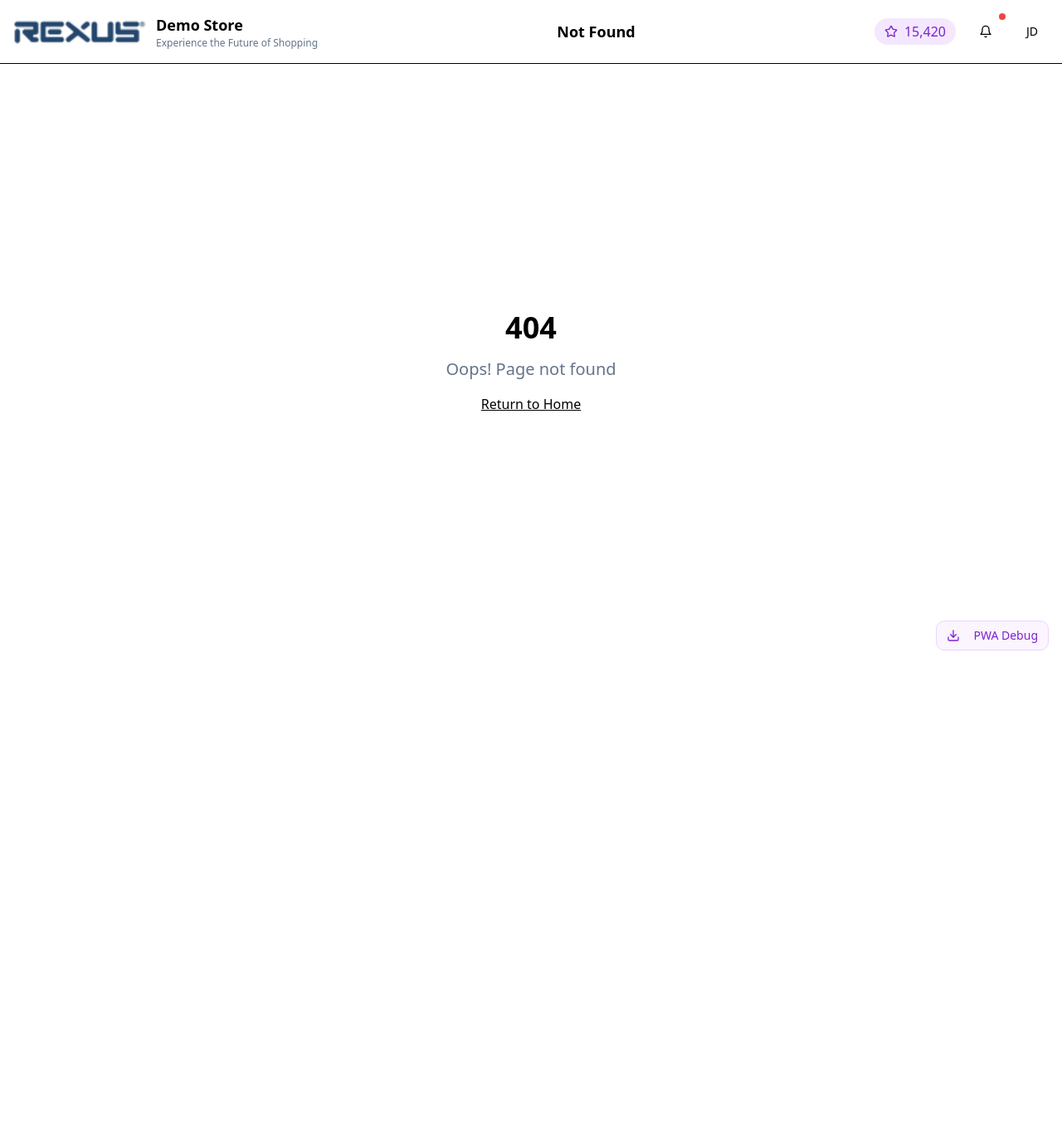
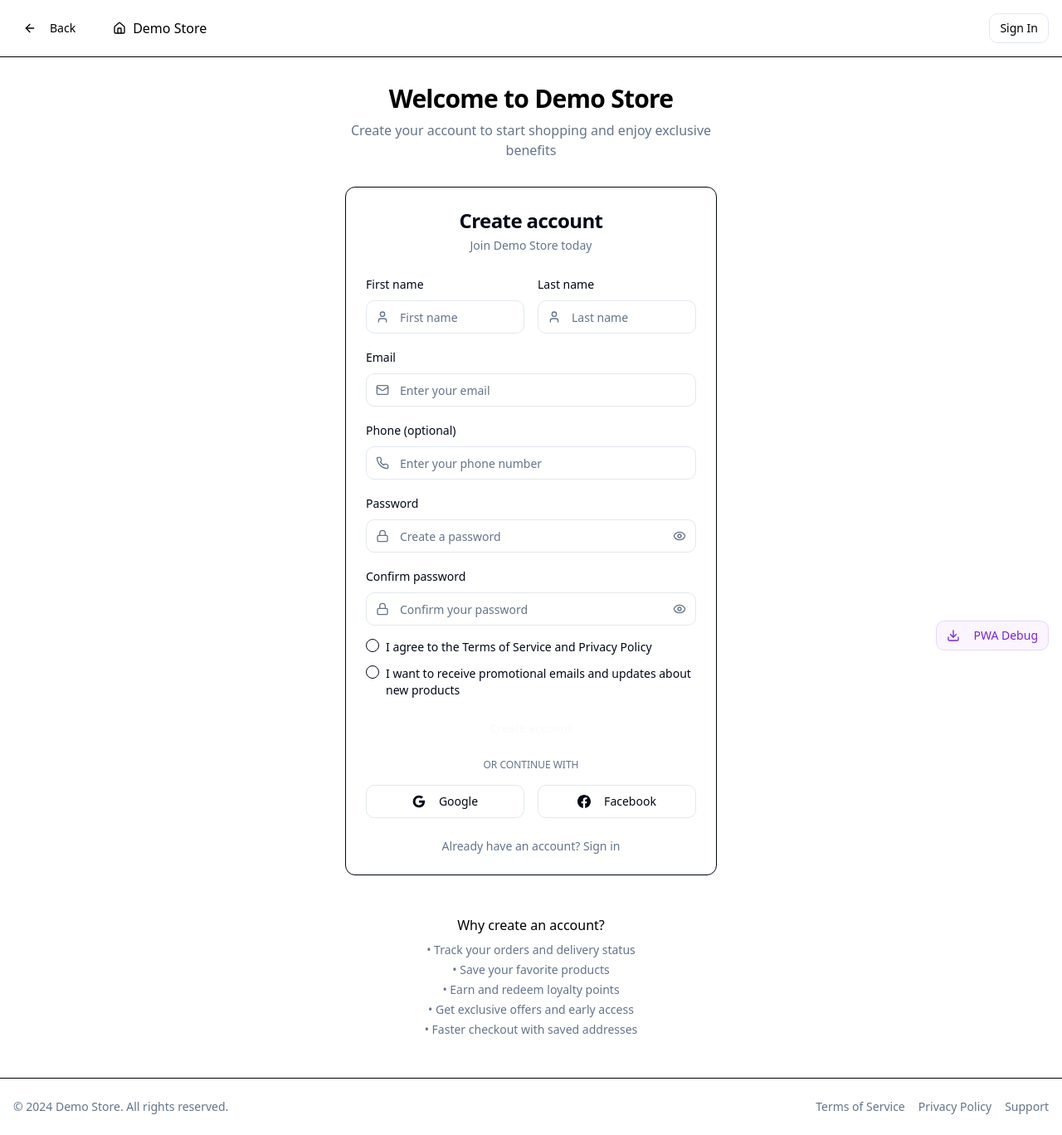
Before and after one commit to kirimku/smartseller-storefront, a React (Vite) app: page /register in a window 1280 px wide. Before the commit this address had no page. Shown: the whole page at 83% size. Before the commit the page ends 800 px from the top, so only its background shows below. Built offline with nearby package versions, Linux system fonts and the light colour scheme.

Commit message:
register page

```diff
--- a/dev-dist/sw.js
+++ b/dev-dist/sw.js
@@ -82,7 +82,7 @@ define(['./workbox-b004d73f'], (function (workbox) { 'use strict';
     "revision": "3ca0b8505b4bec776b69afdba2768812"
   }, {
     "url": "index.html",
-    "revision": "0.n17qes0pbkg"
+    "revision": "0.bmkm33aojro"
   }], {});
   workbox.cleanupOutdatedCaches();
   workbox.registerRoute(new workbox.NavigationRoute(workbox.createHandlerBoundToURL("index.html"), {
--- a/src/App.tsx
+++ b/src/App.tsx
@@ -5,6 +5,7 @@ import { QueryClient, QueryClientProvider } from "@tanstack/react-query";
 import { BrowserRouter, Routes, Route } from "react-router-dom";
 import PWAInstallPrompt from "@/components/common/PWAInstallPrompt";
 import { TenantProvider, useTenant } from "@/contexts/TenantContext";
+import { AuthProvider } from "@/contexts/AuthContext";
 import { TenantLoader, TenantError } from "@/components/common/TenantLoader";
 import Index from "./pages/Index";
 import NotFound from "./pages/NotFound";
@@ -17,6 +18,7 @@ import RedeemPage from "./pages/RedeemPage";
 import RedemptionSuccess from "./pages/RedemptionSuccess";
 import Profile from "./pages/Profile";
 import MyOrders from "./pages/MyOrders";
+import Register from "./pages/Register";
 
 const queryClient = new QueryClient();
 
@@ -41,6 +43,7 @@ const TenantAwareApp = () => {
     <BrowserRouter>
       <Routes>
         <Route path="/" element={<Index />} />
+        <Route path="/register" element={<Register />} />
         <Route path="/warranty" element={<Warranty />} />
         <Route path="/referral" element={<Referral />} />
         <Route path="/spin-win" element={<SpinWin />} />
@@ -62,10 +65,12 @@ const App = () => (
   <QueryClientProvider client={queryClient}>
     <TooltipProvider>
       <TenantProvider>
-        <Toaster />
-        <Sonner />
-        <PWAInstallPrompt />
-        <TenantAwareApp />
+        <AuthProvider>
+          <Toaster />
+          <Sonner />
+          <PWAInstallPrompt />
+          <TenantAwareApp />
+        </AuthProvider>
       </TenantProvider>
     </TooltipProvider>
   </QueryClientProvider>
--- /dev/null
+++ b/src/pages/Register.tsx
@@ -0,0 +1,134 @@
+import React from 'react';
+import { useNavigate, Link } from 'react-router-dom';
+import { useAuth } from '@/contexts/AuthContext';
+import { useTenant } from '@/contexts/TenantContext';
+import CustomerRegistration from '@/components/auth/CustomerRegistration';
+import { Button } from '@/components/ui/button';
+import { ArrowLeft, Home } from 'lucide-react';
+
+const Register: React.FC = () => {
+  const navigate = useNavigate();
+  const { isAuthenticated } = useAuth();
+  const { tenant } = useTenant();
+
+  // Redirect if already authenticated
+  React.useEffect(() => {
+    if (isAuthenticated) {
+      navigate('/profile');
+    }
+  }, [isAuthenticated, navigate]);
+
+  const handleRegistrationSuccess = () => {
+    // Redirect to profile page after successful registration
+    navigate('/profile');
+  };
+
+  const handleSwitchToLogin = () => {
+    // Navigate to login page (we'll need to create this route too)
+    navigate('/login');
+  };
+
+  if (isAuthenticated) {
+    return null; // Will redirect via useEffect
+  }
+
+  return (
+    <div className="min-h-screen bg-gradient-to-br from-background to-muted/20">
+      {/* Header */}
+      <header className="border-b bg-background/95 backdrop-blur supports-[backdrop-filter]:bg-background/60">
+        <div className="container mx-auto px-4 py-4">
+          <div className="flex items-center justify-between">
+            <div className="flex items-center space-x-4">
+              <Button
+                variant="ghost"
+                size="sm"
+                onClick={() => navigate(-1)}
+                className="flex items-center space-x-2"
+              >
+                <ArrowLeft className="h-4 w-4" />
+                <span>Back</span>
+              </Button>
+
+              <div className="h-6 w-px bg-border" />
+
+              <Link to="/" className="flex items-center space-x-2 hover:opacity-80">
+                <Home className="h-4 w-4" />
+                <span className="font-medium">
+                  {tenant?.branding.storeName || 'Store'}
+                </span>
+              </Link>
+            </div>
+
+            <Link to="/login">
+              <Button variant="outline" size="sm">
+                Sign In
+              </Button>
+            </Link>
+          </div>
+        </div>
+      </header>
+
+      {/* Main Content */}
+      <main className="container mx-auto px-4 py-8">
+        <div className="flex flex-col items-center justify-center min-h-[calc(100vh-200px)]">
+          <div className="w-full max-w-md">
+            {/* Welcome Message */}
+            <div className="text-center mb-8">
+              <h1 className="text-3xl font-bold tracking-tight">
+                Welcome to {tenant?.branding.storeName || 'Our Store'}
+              </h1>
+              <p className="text-muted-foreground mt-2">
+                Create your account to start shopping and enjoy exclusive benefits
+              </p>
+            </div>
+
+            {/* Registration Form */}
+            <CustomerRegistration
+              onSuccess={handleRegistrationSuccess}
+              onSwitchToLogin={handleSwitchToLogin}
+              showSocialLogin={true}
+            />
+
+            {/* Additional Information */}
+            <div className="mt-8 text-center">
+              <div className="bg-muted/50 rounded-lg p-4">
+                <h3 className="font-medium mb-2">Why create an account?</h3>
+                <ul className="text-sm text-muted-foreground space-y-1">
+                  <li>• Track your orders and delivery status</li>
+                  <li>• Save your favorite products</li>
+                  <li>• Earn and redeem loyalty points</li>
+                  <li>• Get exclusive offers and early access</li>
+                  <li>• Faster checkout with saved addresses</li>
+                </ul>
+              </div>
+            </div>
+          </div>
+        </div>
+      </main>
+
+      {/* Footer */}
+      <footer className="border-t bg-background/95 backdrop-blur supports-[backdrop-filter]:bg-background/60 mt-auto">
+        <div className="container mx-auto px-4 py-6">
+          <div className="flex flex-col sm:flex-row items-center justify-between space-y-4 sm:space-y-0">
+            <div className="text-sm text-muted-foreground">
+              © 2024 {tenant?.branding.storeName || 'Store'}. All rights reserved.
+            </div>
+            <div className="flex items-center space-x-4 text-sm">
+              <Link to="/terms" className="text-muted-foreground hover:text-foreground">
+                Terms of Service
+              </Link>
+              <Link to="/privacy" className="text-muted-foreground hover:text-foreground">
+                Privacy Policy
+              </Link>
+              <Link to="/support" className="text-muted-foreground hover:text-foreground">
+                Support
+              </Link>
+            </div>
+          </div>
+        </div>
+      </footer>
+    </div>
+  );
+};
+
+export default Register;
```
